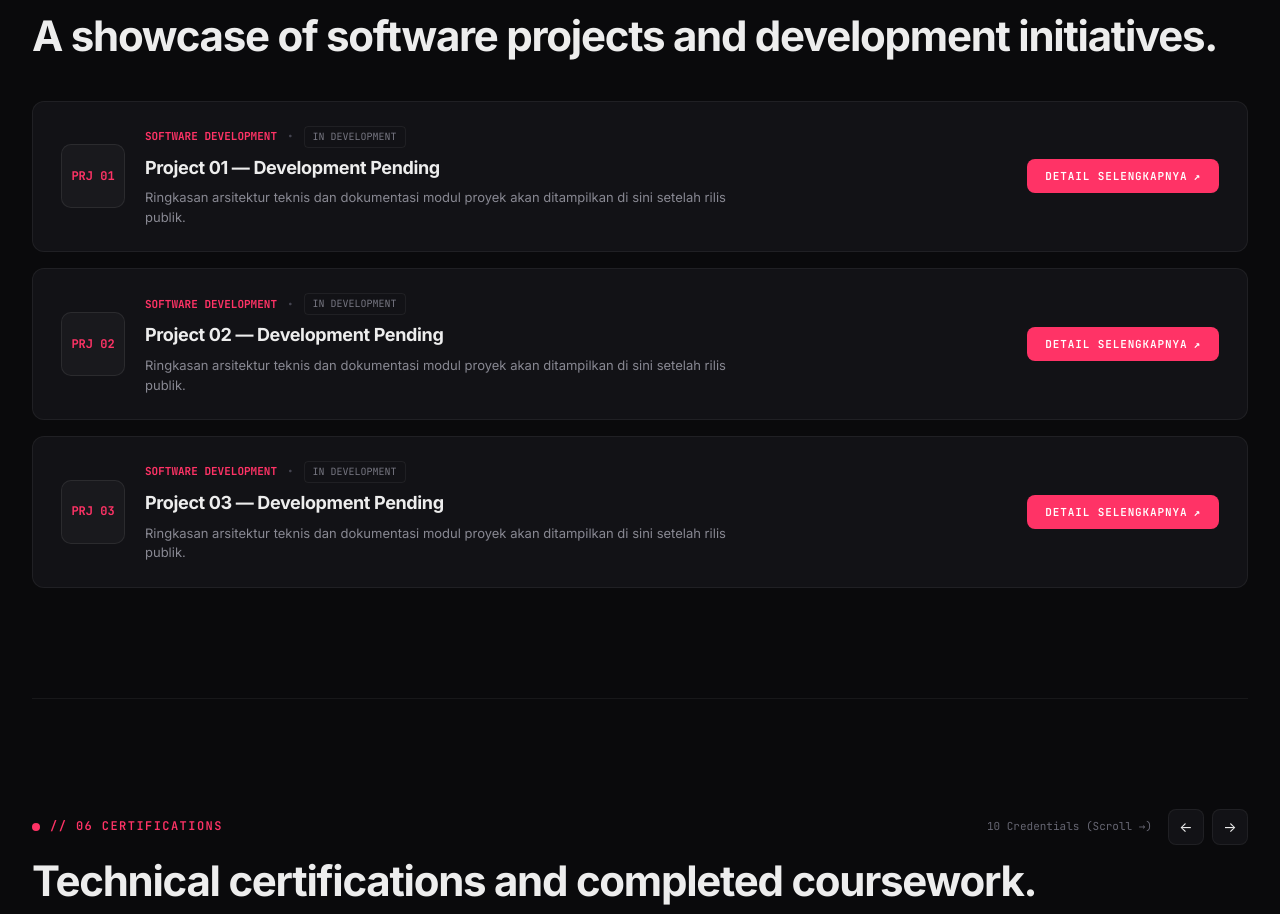
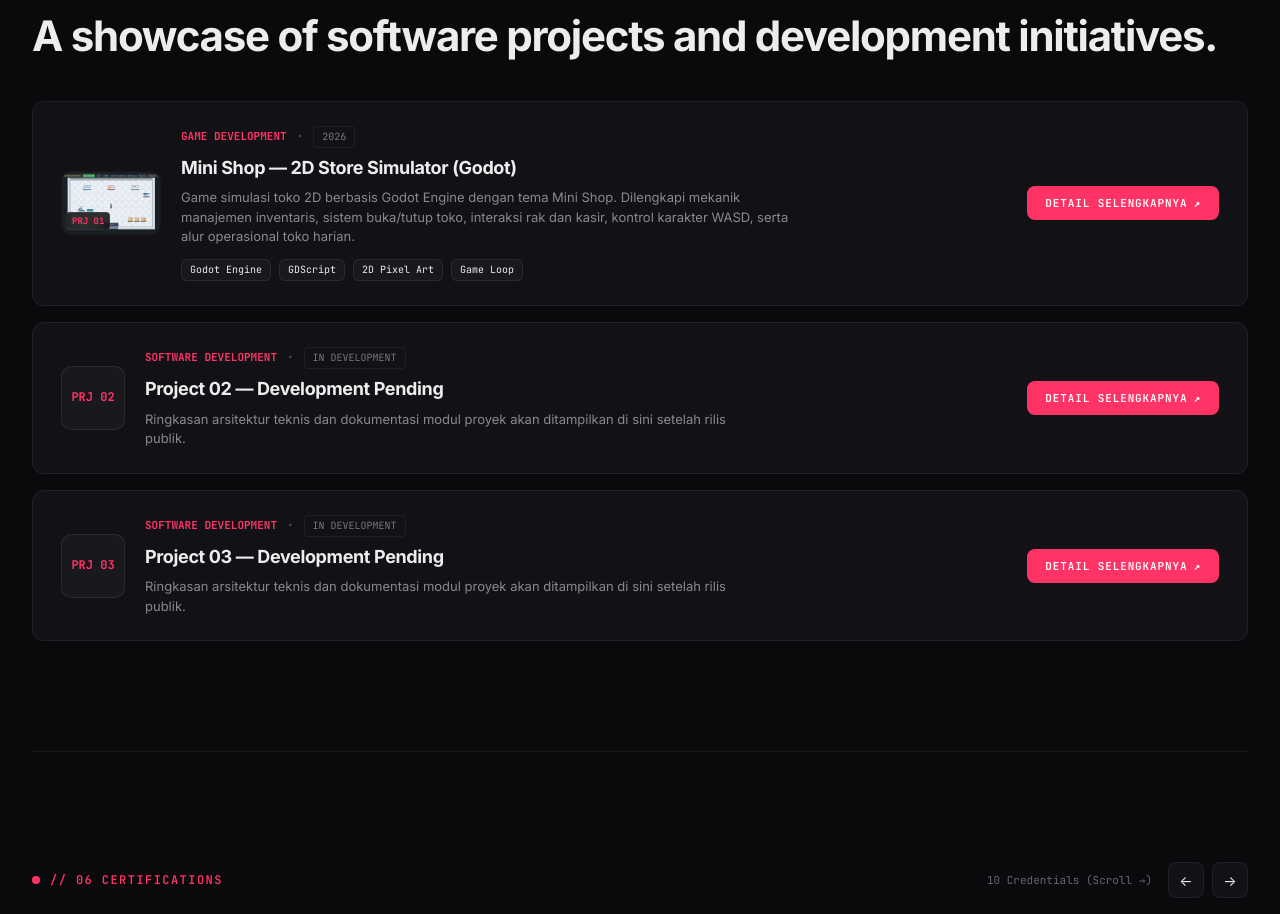
Before and after one commit to Hanan-FH/portofolio, a React (Vite) app: page / in a window 1280 px wide. Shown: the part 3420-4334 px from the top of the page. Built offline with nearby package versions, Linux system fonts and the light colour scheme.

Commit message:
feat: add Mini Shop 2D Godot game to projects section

```diff
--- a/src/App.css
+++ b/src/App.css
@@ -870,6 +870,44 @@ section {
   flex-shrink: 0;
 }
 
+.project-thumbnail-box {
+  width: 100px;
+  height: 64px;
+  border-radius: 10px;
+  overflow: hidden;
+  border: 1px solid var(--border-subtle);
+  position: relative;
+  flex-shrink: 0;
+  background-color: #0b0b0e;
+}
+
+.project-thumb-img {
+  width: 100%;
+  height: 100%;
+  object-fit: cover;
+  display: block;
+  transition: transform 0.3s ease;
+}
+
+.project-block:hover .project-thumb-img {
+  transform: scale(1.06);
+}
+
+.project-badge-overlay {
+  position: absolute;
+  bottom: 4px;
+  left: 4px;
+  background: rgba(0, 0, 0, 0.8);
+  backdrop-filter: blur(4px);
+  padding: 1px 5px;
+  border-radius: 4px;
+  font-family: var(--font-mono);
+  font-size: 9px;
+  font-weight: 700;
+  color: var(--accent);
+  border: 1px solid rgba(255, 255, 255, 0.1);
+}
+
 .project-info {
   display: flex;
   flex-direction: column;
--- a/src/App.tsx
+++ b/src/App.tsx
@@ -408,7 +408,14 @@ export function App() {
               return (
                 <article key={proj.id} className="project-block">
                   <div className="project-left">
+                    {proj.image ? (
+                      <div className="project-thumbnail-box">
+                        <img src={proj.image} alt={displayTitle} className="project-thumb-img" />
+                        <span className="project-badge-overlay">PRJ {num}</span>
+                      </div>
+                    ) : (
                       <div className="project-badge">PRJ {num}</div>
+                    )}
                     <div className="project-info">
                       <div className="project-meta">
                         <span className="project-category">{displayCat}</span>
@@ -417,6 +424,15 @@ export function App() {
                       </div>
                       <h3 className="project-title">{displayTitle}</h3>
                       <p className="project-desc">{displayDesc}</p>
+                      {proj.technologies && proj.technologies.length > 0 && (
+                        <div className="chips" style={{ marginTop: 6 }}>
+                          {proj.technologies.map((tech) => (
+                            <span key={tech} className="chip" style={{ fontSize: 10, padding: '2px 8px' }}>
+                              {tech}
+                            </span>
+                          ))}
+                        </div>
+                      )}
                     </div>
                   </div>
 
@@ -682,6 +698,15 @@ export function App() {
               ✕
             </button>
 
+            {selectedProject.image ? (
+              <div className="modal-image-container">
+                <img
+                  src={selectedProject.image}
+                  alt={selectedProject.title || `Project 0${selectedProject.id}`}
+                  className="modal-cert-img"
+                />
+              </div>
+            ) : (
               <div className="modal-image-placeholder">
                 <span style={{ color: 'var(--accent)', fontWeight: 700, fontSize: 12 }}>
                   [PROJECT 0{selectedProject.id} // PREVIEW]
@@ -690,8 +715,9 @@ export function App() {
                   IMAGE TO BE ADDED
                 </span>
               </div>
+            )}
 
-            <div style={{ display: 'flex', justifyContent: 'space-between', fontFamily: 'var(--font-mono)', fontSize: 11, marginBottom: 8 }}>
+            <div style={{ display: 'flex', justifyContent: 'space-between', fontFamily: 'var(--font-mono)', fontSize: 11, marginBottom: 8, flexWrap: 'wrap', gap: 8 }}>
               <span style={{ color: 'var(--accent)', fontWeight: 700 }}>
                 {selectedProject.category || 'SOFTWARE ARCHITECTURE'}
               </span>
@@ -702,6 +728,16 @@ export function App() {
               {selectedProject.title || `Project 0${selectedProject.id} — Development In Progress`}
             </h3>
 
+            {selectedProject.technologies && selectedProject.technologies.length > 0 && (
+              <div className="chips" style={{ marginBottom: 16 }}>
+                {selectedProject.technologies.map((tech) => (
+                  <span key={tech} className="chip">
+                    {tech}
+                  </span>
+                ))}
+              </div>
+            )}
+
             <p style={{ color: 'var(--text-secondary)', fontSize: 14, lineHeight: 1.6, marginBottom: 20 }}>
               {selectedProject.description ||
                 'Dokumentasi rinci proyek, skema arsitektur, dan ringkasan implementasi teknis akan dirilis setelah tahap pengujian selesai.'}
@@ -709,7 +745,18 @@ export function App() {
 
             <div style={{ borderTop: '1px solid var(--border-subtle)', paddingTop: 16, display: 'flex', justifyContent: 'space-between', alignItems: 'center', fontFamily: 'var(--font-mono)', fontSize: 11, color: '#666672' }}>
               <span>PRJ ID: // 0{selectedProject.id}</span>
+              {selectedProject.image ? (
+                <a
+                  href={selectedProject.image}
+                  target="_blank"
+                  rel="noopener noreferrer"
+                  style={{ color: 'var(--accent)', textDecoration: 'none' }}
+                >
+                  Buka Gambar Penuh ↗
+                </a>
+              ) : (
                 <span>Source code &amp; live demonstration pending</span>
+              )}
             </div>
           </div>
         </div>
--- a/src/data/portfolio.ts
+++ b/src/data/portfolio.ts
@@ -104,12 +104,12 @@ export const portfolioData = {
   projects: [
     {
       id: 1,
-      title: "",
-      category: "",
-      description: "",
-      year: "",
-      image: "",
-      technologies: [],
+      title: "Mini Shop — 2D Store Simulator (Godot)",
+      category: "GAME DEVELOPMENT",
+      description: "Game simulasi toko 2D berbasis Godot Engine dengan tema Mini Shop. Dilengkapi mekanik manajemen inventaris, sistem buka/tutup toko, interaksi rak dan kasir, kontrol karakter WASD, serta alur operasional toko harian.",
+      year: "2026",
+      image: "/projects/mini-shop-godot.png",
+      technologies: ["Godot Engine", "GDScript", "2D Pixel Art", "Game Loop"],
       liveUrl: "",
       githubUrl: "",
     },
```
Also changed, not shown: public/projects/mini-shop-godot.png (added). Lines whose indentation alone changed are shown as unchanged.
